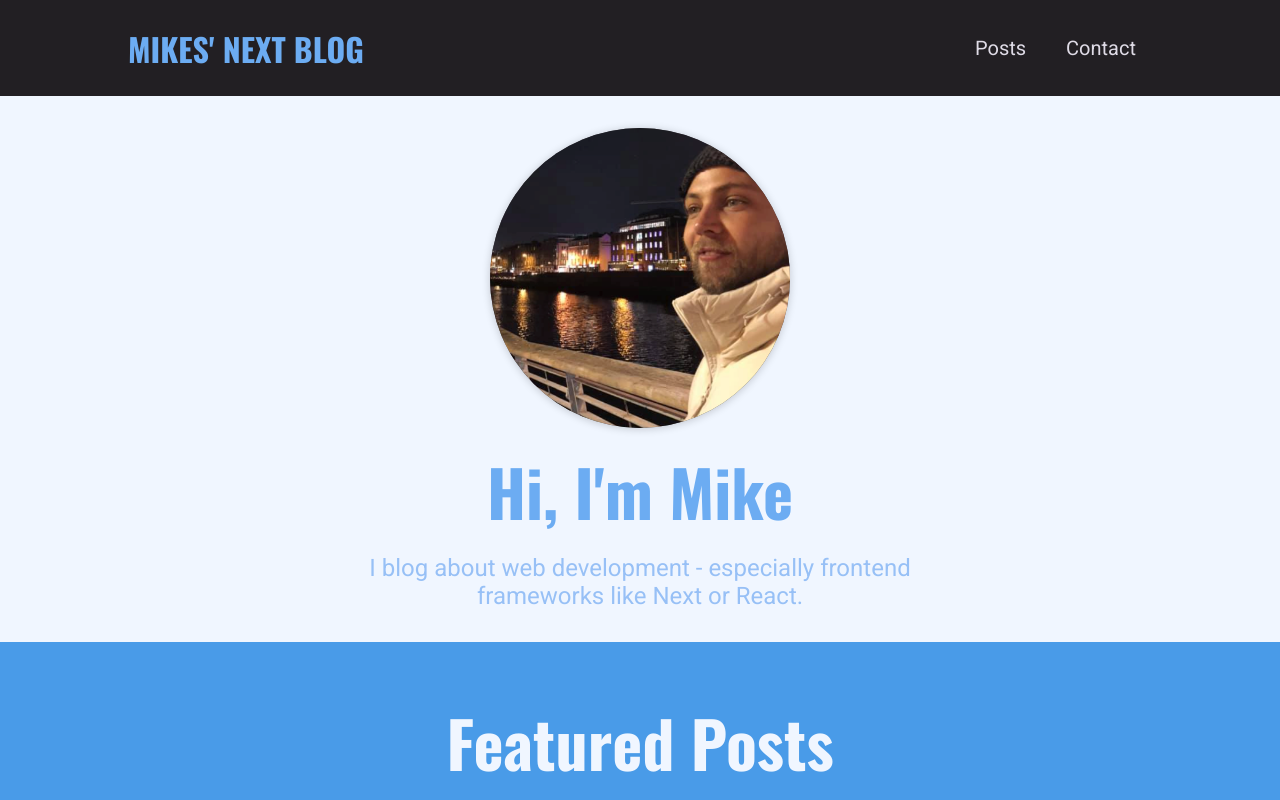
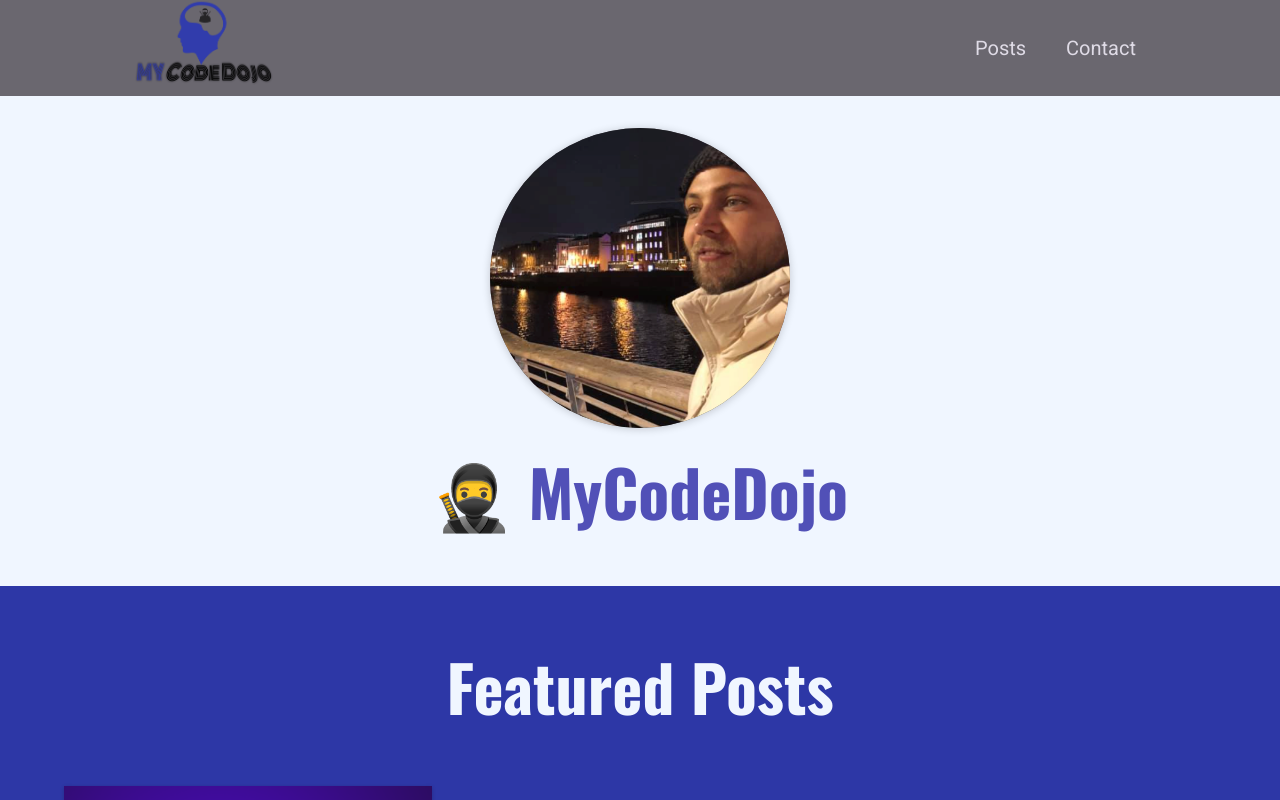
Before and after one commit to mcooper7649/blog_nextjs, a Next.js app: page / in a window 1280 px wide. Shown: the top 800 px of the page. Built offline with nearby package versions, Linux system fonts and the light colour scheme.

Commit message:
update color palette, hero-h1, logo

```diff
--- a/components/home-page/hero.js
+++ b/components/home-page/hero.js
@@ -13,11 +13,8 @@ function Hero() {
           height={300}
         />
       </div>
-      <h1>Hi, I'm Mike</h1>
-      <p>
-        I blog about web development - especially frontend frameworks like Next
-        or React.
-      </p>
+      <h1>🥷 MyCodeDojo</h1>
+      <p></p>
     </section>
   );
 }
--- a/components/home-page/hero.module.css
+++ b/components/home-page/hero.module.css
@@ -33,7 +33,7 @@
 
 .hero p {
   font-size: var(--size-6);
-  color: var(--color-primary-300);
+  color: var(--color-gray-700);
   width: 90%;
   max-width: 40rem;
   margin: auto;
--- a/components/layout/logo.js
+++ b/components/layout/logo.js
@@ -1,7 +1,19 @@
 import classes from './logo.module.css';
+import Image from 'next/image';
 
 function Logo() {
-  return <div className={classes.logo}>Mikes' Next Blog</div>;
+  return (
+    <div className={classes.logo}>
+      <div className={classes.image}>
+        <Image
+          src="/images/site/logo.png"
+          alt="An image showing Mike"
+          width={150}
+          height={90}
+        />
+      </div>
+    </div>
+  );
 }
 
 export default Logo;
--- a/components/layout/main-navigation.module.css
+++ b/components/layout/main-navigation.module.css
@@ -1,7 +1,7 @@
 .header {
   width: 100%;
   height: 6rem;
-  background-color: var(--color-grey-900);
+  background-color: var(--color-grey-600);
   display: flex;
   justify-content: space-between;
   align-items: center;
--- a/pages/index.js
+++ b/pages/index.js
@@ -9,10 +9,10 @@ function HomePage(props) {
   return (
     <Fragment>
       <Head>
-        <title>Mikes' Blog</title>
+        <title>MyCodeDojo Blog</title>
         <meta
           name="description"
-          content="I post about programming and web development."
+          content="A blog about programming and web development."
         />
       </Head>
       <Hero />
--- a/styles/globals.css
+++ b/styles/globals.css
@@ -17,13 +17,13 @@ body {
   --color-grey-900: hsl(280, 5%, 13%);
 
   --color-primary-50: #f0f6ff;
-  --color-primary-100: #dee9fc;
-  --color-primary-200: #bcd4f9;
-  --color-primary-300: #97c0f6;
-  --color-primary-400: #6cacf2;
-  --color-primary-500: #499be8;
-  --color-primary-600: #3c8cd8;
-  --color-primary-700: #2d7ec8;
+  --color-primary-100: #d6d0ee;
+  --color-primary-200: #ada3dc;
+  --color-primary-300: #8279ca;
+  --color-primary-400: #5150b7;
+  --color-primary-500: #2d37a6;
+  --color-primary-600: #232c97;
+  --color-primary-700: #192188;
 
   --color-success-100: #a2f0bc;
   --color-success-500: #12bd4b;
```
Also changed, not shown: public/images/site/logo.png (added), 1 other file (tests, documents, lock files or other folders).
